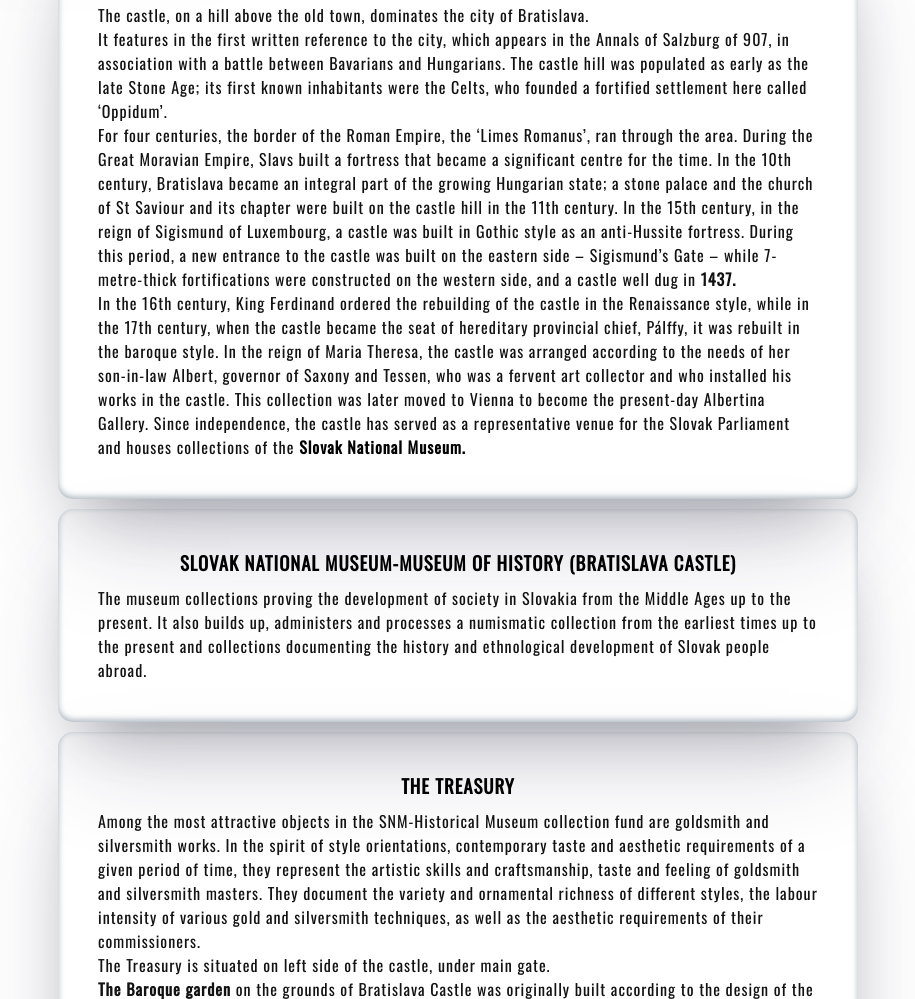
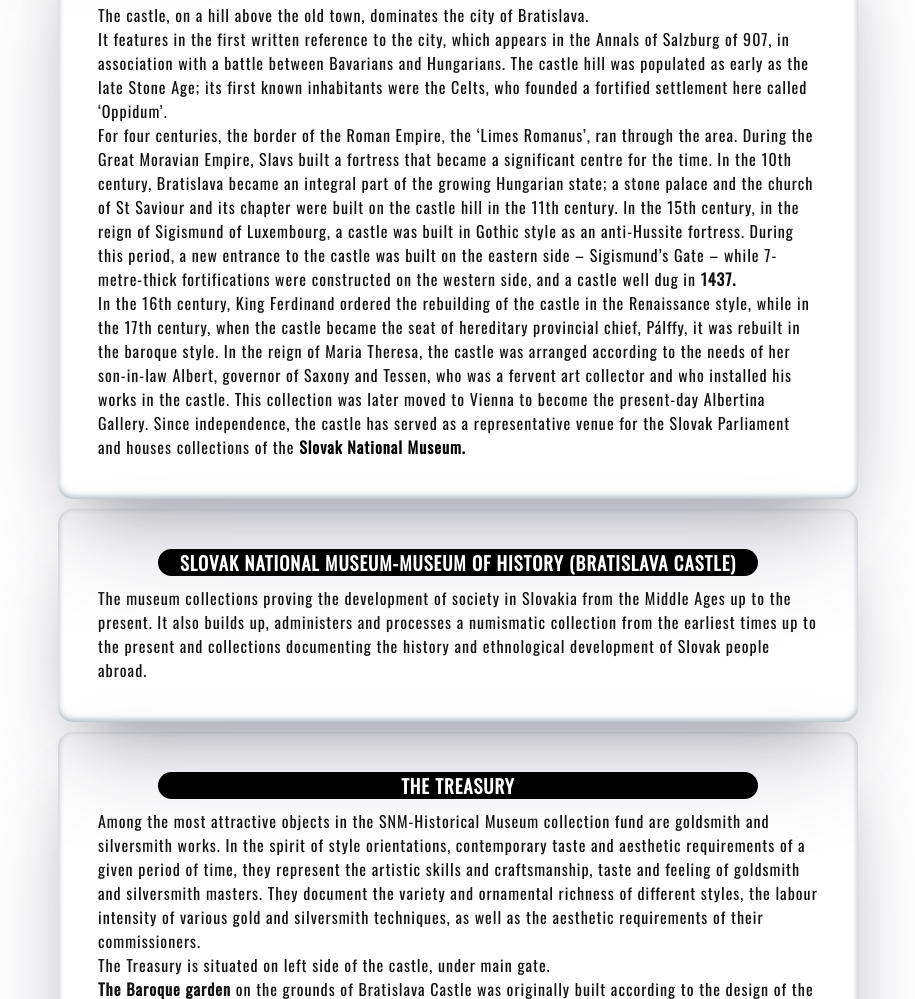
Before and after one commit to Code-Institute-Submissions/PeterSvk1-project1, a plain HTML site: page index.html in a window 1280 px wide. Shown: the part 753-1752 px from the top of the page, without its empty margins (182-1097 px from the left). Drawn offline with nearby package versions, Linux system fonts and the light colour scheme.

Commit message:
added css

```diff
--- a/assets/css/style.css
+++ b/assets/css/style.css
@@ -161,6 +161,7 @@ padding-left: 5%;
 padding-right: 5%;
 border-radius:15px;
 }
+
 .item3{
 margin-top: 10px;
 padding: 40px;
@@ -168,9 +169,14 @@ box-shadow: rgba(50, 50, 93, 0.25) 0px 50px 100px -20px, rgba(0, 0, 0, 0.3) 0px
 padding-left: 5%;
 padding-right: 5%;
 border-radius:15px;
+}
+/*
+.box-h{
+    background-color: #131212;
+    border-radius:15px;
+    max-width: 100%;
 
-}
-
+}*/
 /* adress and such css*/
 #contact-infos {
     display:flex;
@@ -191,6 +197,14 @@ border-radius:15px;
 
 .center-h{
     text-align: center;
+    color: #ffffff;
+    background-color: rgb(0, 0, 0);
+    border-radius:15px;
+    width: 600px;
+    max-width: 100%;
+    margin-left: auto;
+    margin-right: auto;
+
 }
 .br{
     display: none;
--- a/index.html
+++ b/index.html
@@ -67,14 +67,14 @@
 
       <section id="bratislavapic">
         <div id="cover-text">
-          <h2>Historical Pride Of Bratislava</h2>
+          <div class="box-h"><h2>Historical Pride Of Bratislava</h2></div>
         </div>
       </section>
 <br class="br">
 <section class="text">
     <div id="container">
     <div  class="item1">
-     <h2 class="center-h"> BRATISLAVA CASTLE </h2>
+        <h2 class="center-h"> BRATISLAVA CASTLE </h2>
      <p class="text1">The castle, on a hill above the old town, dominates the city of Bratislava.</p>
     <p>It features in the first written reference to the city, which appears in the Annals of Salzburg of 907, in association with a battle between Bavarians and Hungarians.
         The castle hill was populated as early as the late Stone Age; its first known inhabitants were the Celts, who founded a fortified settlement here called ‘Oppidum’.
@@ -93,13 +93,13 @@
     </p>
     </div>
     <div class="item2">
-    <h3 class="center-h">Slovak National Museum-Museum of History (Bratislava Castle)</h3>
+        <div class="box-h"><h3 class="center-h">Slovak National Museum-Museum of History (Bratislava Castle)</h3></div>
 
 <p class="text1">The museum collections proving the development of society in Slovakia from the Middle Ages up to the present. It also builds up, administers and processes a numismatic collection from the earliest times up to the present and collections documenting the history and ethnological development of Slovak people abroad.</p>
 </div>
 <div class="item3">
 
-<h3 class="center-h"  >The Treasury</h3>
+    <div class="box-h"><h3 class="center-h"  >The Treasury</h3></div>
 <p class="text1">Among the most attractive objects in the SNM-Historical Museum collection fund are goldsmith and silversmith works.
      In the spirit of style orientations, contemporary taste and aesthetic requirements of a given period of time,
      they represent the artistic skills and craftsmanship, taste and feeling of goldsmith and silversmith masters.
```
Also changed, not shown: gallery.html (+1 -1 lines), signup.html (+1 -1 lines).
